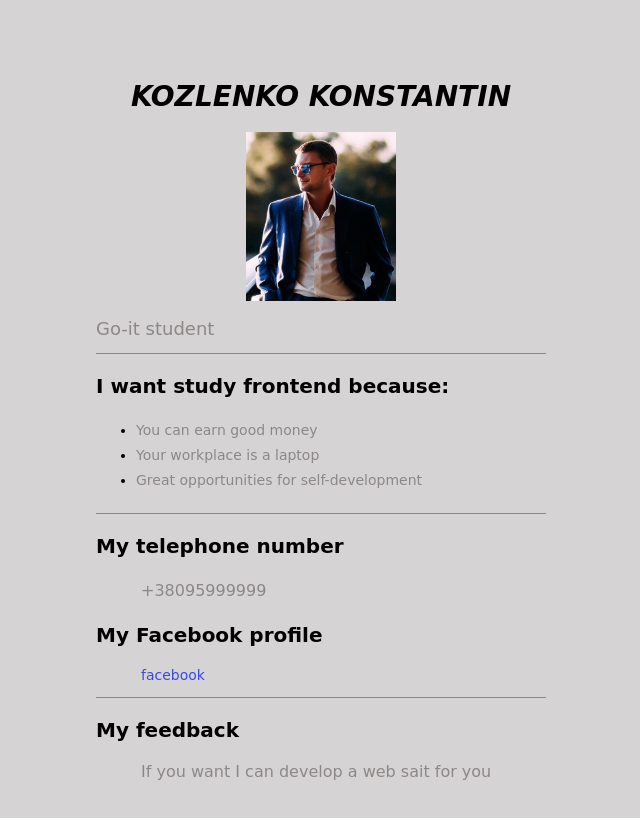
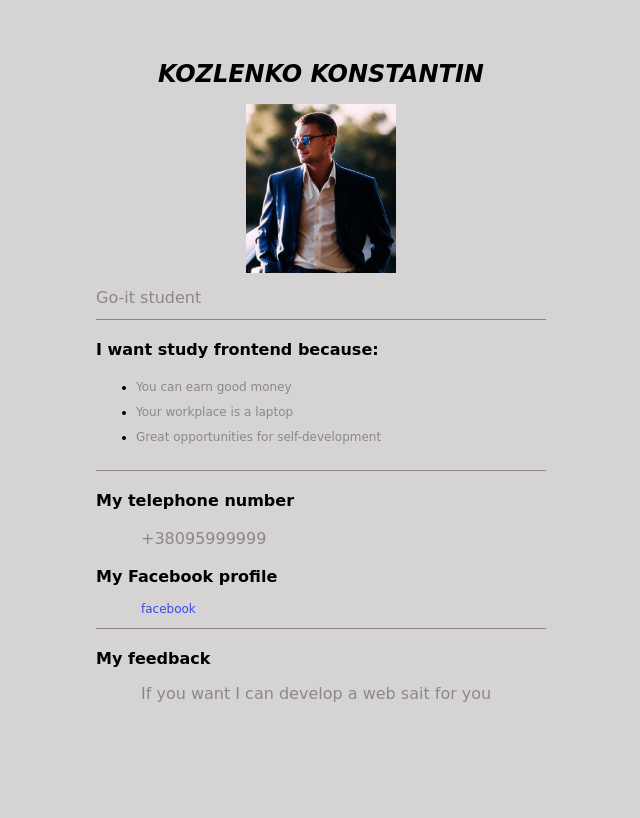
Before and after one commit to Kozlenko220985/homework1, a plain HTML site: page index.html in a window 1280 px wide. Shown: the whole page, without its empty margins (319-959 px from the left). Drawn offline with Linux system fonts and the light colour scheme; a web font is replaced by a local one.

Commit message:
chenge font size

```diff
--- a/style/style.css
+++ b/style/style.css
@@ -4,7 +4,7 @@
 body {
 	background-color: #D5D3D3;
 	font-family: 'Finger Paint', cursive;
-	font-size: 14px;
+	font-size: 12px;
 	padding: 0;
     	margin: 0;
 
@@ -13,7 +13,7 @@ body {
 
 .general {
 	width:950px;
-	height: 900px;
+	height: 750px;
 	margin:40px auto 40px auto;
 	border-radius: 40px;
 }
@@ -37,7 +37,7 @@ img {
 
 h1 {
 	font-style: italic;
-	padding-top: 40px;
+	padding-top: 20px;
 	text-transform: uppercase;
 	text-align: center;
 }
@@ -50,17 +50,17 @@ h1, h3 {
 .goIt {
 	text-decoration: none;
 	color: #8C8888;
-	font-size: 18px;
+	font-size: 16px;
 }
 
 .goIt:hover {
 	font-weight: bold;
-	font-size: 22px;
+	font-size: 18px;
 }
 
 
 h3 {
-	font-size: 20px;
+	font-size: 16px;
 	font-weight: bolder;
 
 }
```
